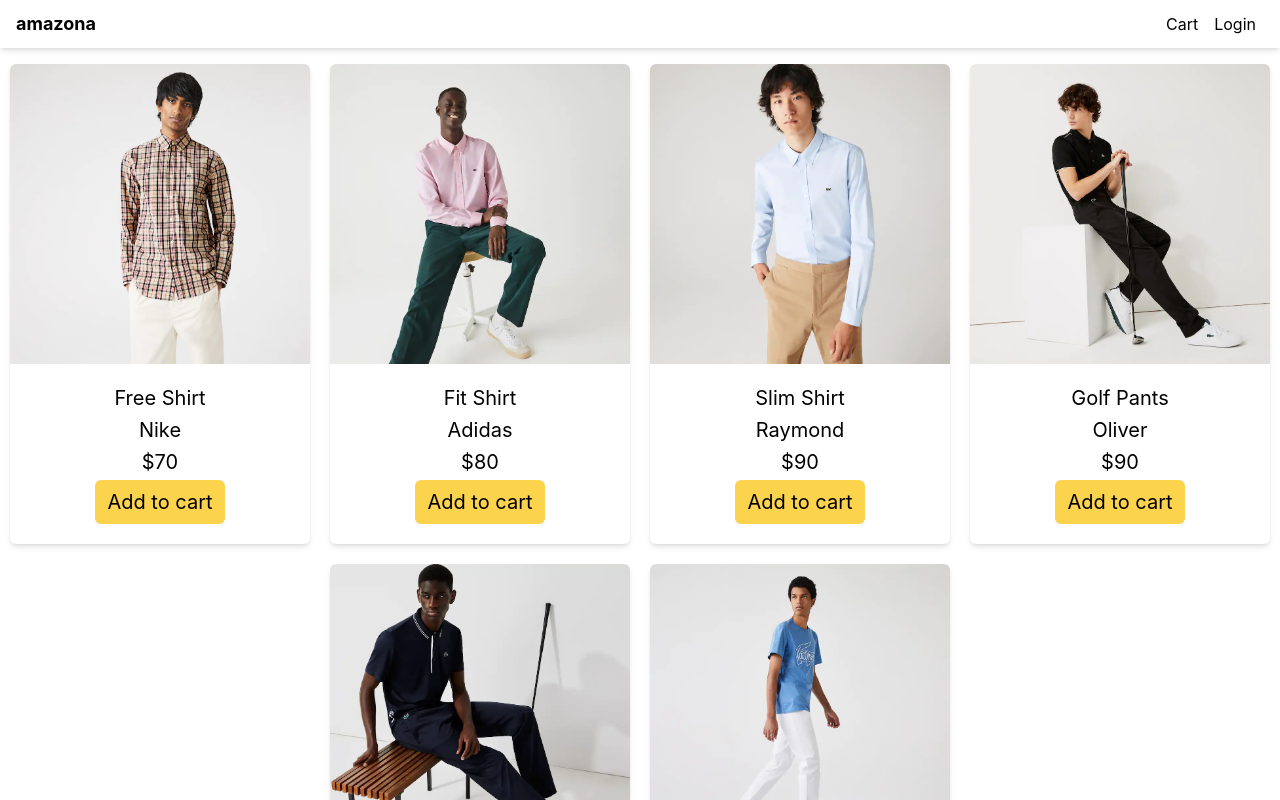
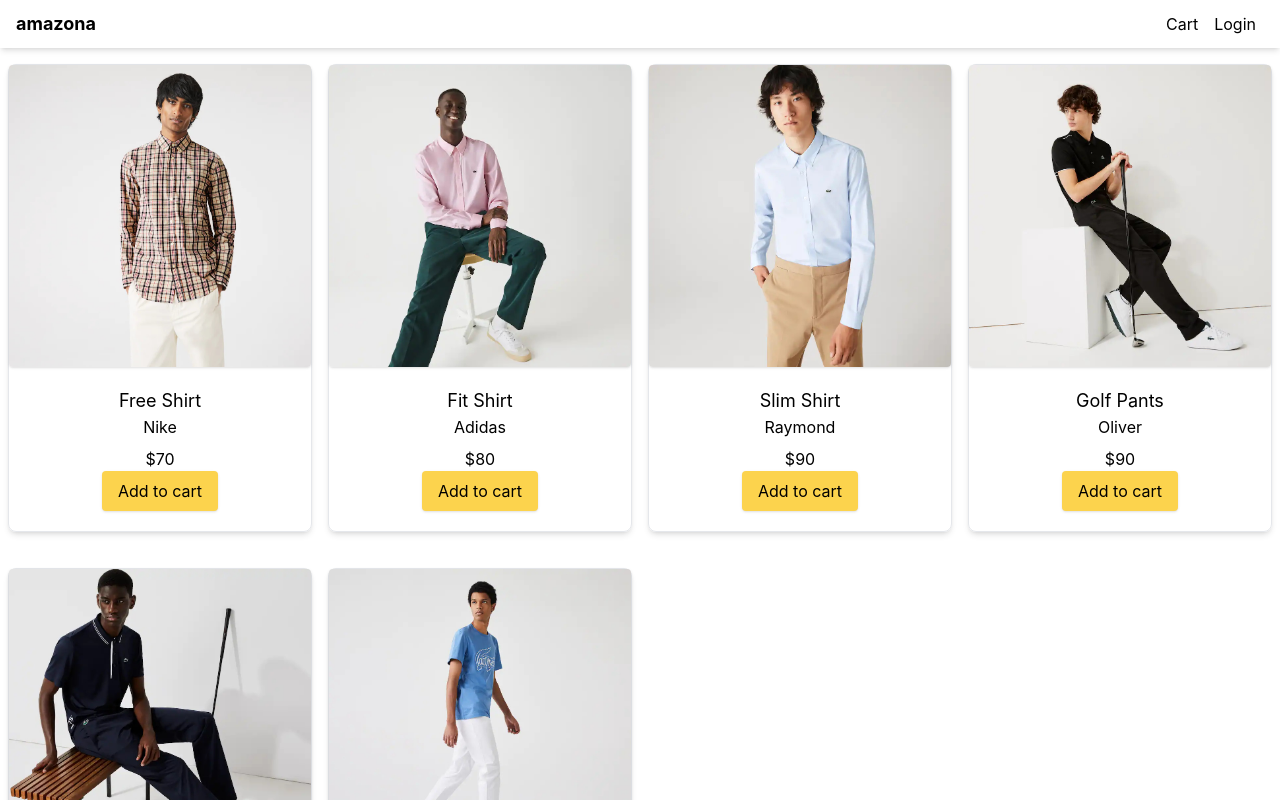
Before and after one commit to nimmet/React-Next-Tailwind-Project, a Next.js app in the folder next-tailwind-amazona/: page / in a window 1280 px wide. Shown: the top 800 px of the page. Built offline with nearby package versions, Linux system fonts and the light colour scheme.

Commit message:
added product detail page

```diff
--- a/next-tailwind-amazona/components/Item.js
+++ b/next-tailwind-amazona/components/Item.js
@@ -3,14 +3,14 @@
 
 const Item = ({image,name,price,brand}) => {
   return (
-    <div className=' flex flex-col items-center rounded-md w-[300px] shadow-md'>
+    <div className=' flex flex-col items-center rounded-md  shadow-md'>
         <Image src={image} width={300} height={320} alt={name} className=" rounded-t-md"/>
 
         <div className=' flex flex-col justify-center items-center gap-y-1 my-5'>
             <h1 className=' text-xl font-[400]'>{name}</h1>
             <h1 className=' text-xl font-[400]'>{brand}</h1>
             <h1 className=' text-xl font-[400]'>${price}</h1>
-            <button className=' text-xl font-[400] px-3 py-2 bg-amber-300 rounded-md hover:bg-amber-400  '>Add to cart</button>
+            <button className=' text-xl font-normal px-3 py-2 bg-amber-300 rounded-md hover:bg-amber-400  '>Add to cart</button>
         </div>
     </div>
   )
--- a/next-tailwind-amazona/components/Layout.js
+++ b/next-tailwind-amazona/components/Layout.js
@@ -1,9 +1,8 @@
 import Head from "next/head";
 import Link from "next/link";
-import data from "../utils/data";
-import Item from "./item";
 
-export const Layout = ({ title }) => {
+
+export const Layout = ({ title,children }) => {
 
 
   return (
@@ -26,15 +25,11 @@
             </div>
           </nav>
         </header>
-        <main className=" container m-auto mt-4 px-2 my-5 flex flex-wrap gap-5 sm:justify-center sm:items-center ">{
-            data.products.map((item,index)=> {
-                const {name,brand,price,image} = item
-                return (
-                    <Item key={index} name={name} brand={brand} price={price} image={image} />
-                )
-            }
-            )
-        }</main>
+        <main className=" container m-auto mt-4 px-2">
+        {
+            children
+        }
+        </main>
         <footer className=" flex justify-center items-center h-10 shadow-inner">
             <p>Copyright © 2022 Amazona</p>
         </footer>
--- /dev/null
+++ b/next-tailwind-amazona/components/ProductItem.js
@@ -0,0 +1,28 @@
+import Link from "next/link";
+import React from "react";
+
+const ProductItem = ({ product }) => {
+
+  return (
+    <div className="card">
+      <Link href={`/product/${product.slug}`}>
+        <img
+          src={product.image}
+          alt={product.name}
+          className=" rounded shadow"
+        />
+      </Link>
+
+      <div className=" flex flex-col items-center justify-center p-5 ">
+        <Link href={`/product/${product.slug}`}>
+          <h2 className="text-lg">{product.name}</h2>
+        </Link>
+        <p className="mb-2">{product.brand}</p>
+        <p>${product.price}</p>
+        <button className="primary-button">Add to cart</button>
+      </div>
+    </div>
+  );
+};
+
+export default ProductItem;
--- a/next-tailwind-amazona/package.json
+++ b/next-tailwind-amazona/package.json
@@ -8,7 +8,6 @@
     "start": "next start",
     "lint": "next lint",
     "tw:build": "npx tailwindcss -i ./src/input.css -o ./dist/output.css --watch"
-
   },
   "dependencies": {
     "eslint": "8.28.0",
@@ -18,6 +17,7 @@
     "react-dom": "18.2.0"
   },
   "devDependencies": {
+    "@types/react": "^18.0.25",
     "autoprefixer": "^10.4.13",
     "postcss": "^8.4.19",
     "tailwindcss": "^3.2.4"
--- a/next-tailwind-amazona/pages/index.js
+++ b/next-tailwind-amazona/pages/index.js
@@ -1,9 +1,17 @@
-import {Layout}  from '../components/Layout'
+import { Layout } from "../components/Layout";
+import ProductItem from "../components/ProductItem";
+import data from "../utils/data";
 
 export default function Home() {
+
   return (
-      <Layout title="Home Page">
-        Home page
-      </Layout>
-  )
+    <Layout title="Home Page">
+    <div className="grid grid-cols-1 gap-4 md:grid-cols-3 lg:grid-cols-4">
+
+      {data.products.map((product) => (
+        <ProductItem product={product} key={product.slug}/>
+      ))}
+    </div>
+    </Layout>
+  );
 }
--- /dev/null
+++ b/next-tailwind-amazona/pages/product/[slug].js
@@ -0,0 +1,38 @@
+import Link from "next/link";
+import { useRouter } from "next/router";
+import React from "react";
+import { Layout } from "../../components/Layout";
+import data from "../../utils/data";
+
+const SingleProduct = () => {
+  const { query } = useRouter();
+  const { slug } = query;
+  const product = data.products.find((item) => item.slug === slug);
+
+  if (!product) {
+    return <div>Product Not Found</div>;
+  }
+
+  console.log(product);
+  return (
+    <Layout title={product.name}>
+        <div>
+    <Link href="/">back to products</Link>
+    <div>
+      <img src={product.image} alt={product.slug} />
+
+      <div>
+        <h1>{product.name}</h1>
+        <h2>{product.category}</h2>
+        <h2>{product.brand}</h2>
+        <p>{product.rating}</p>
+        <p>{product.description}</p>
+      </div>
+    </div>
+    </div>
+
+    </Layout>
+  );
+};
+
+export default SingleProduct;
--- a/next-tailwind-amazona/styles/globals.css
+++ b/next-tailwind-amazona/styles/globals.css
@@ -27,3 +27,11 @@
     background: black;
   }
 }
+
+.card {
+  @apply mb-5 block rounded-lg border border-gray-200 shadow-md
+}
+
+.primary-button {
+  @apply rounded bg-amber-300 py-2 px-4 shadow outline-none hover:bg-amber-400 active:bg-amber-500
+}
```
Also changed, not shown: 1 other file (tests, documents, lock files or other folders).
